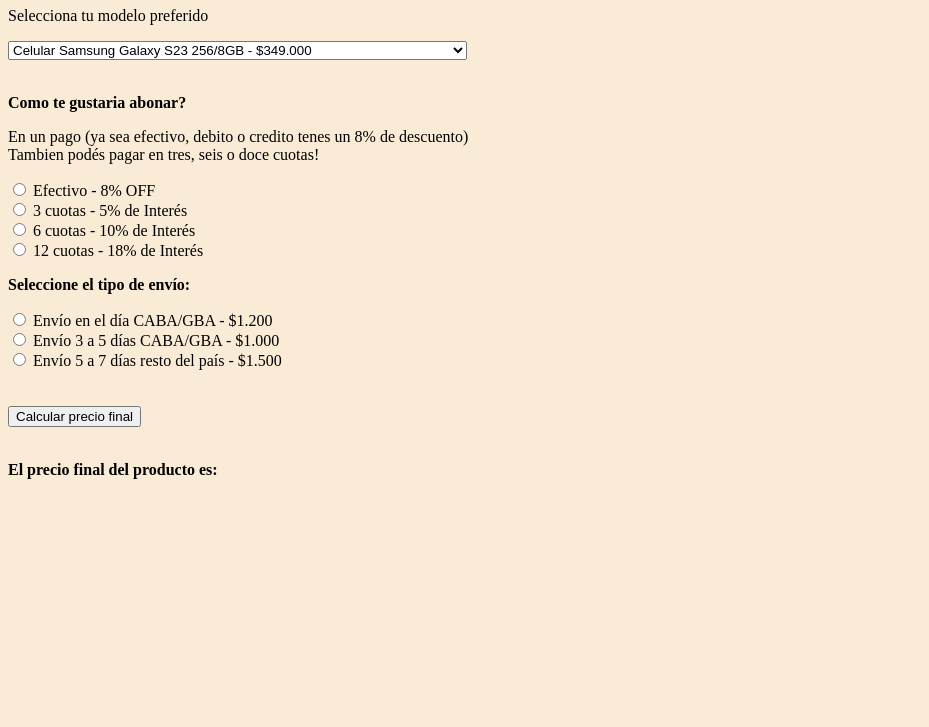
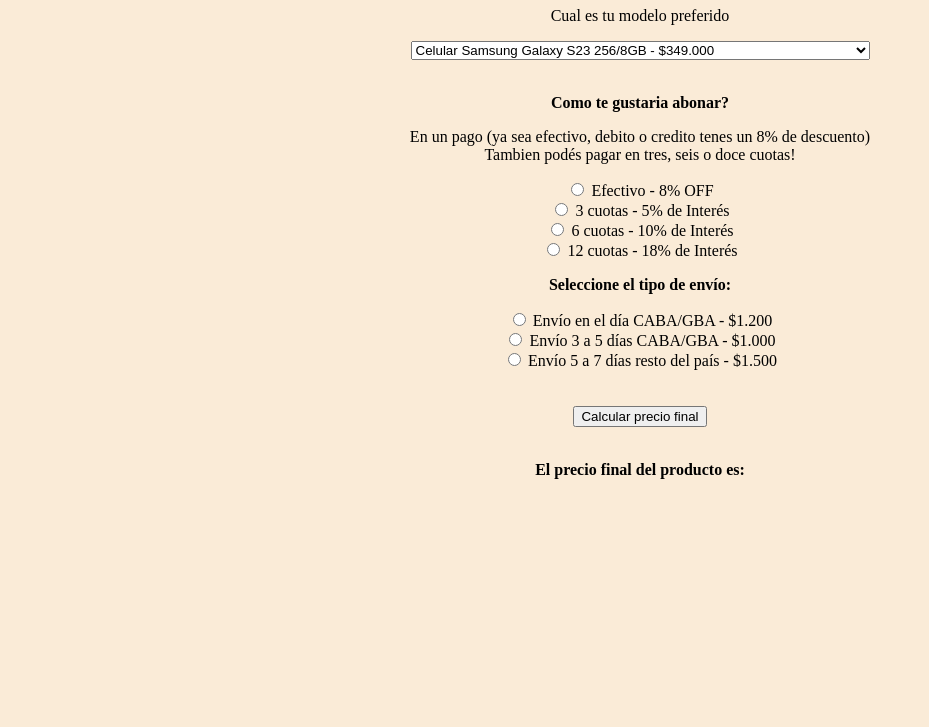
Before and after one commit to Liiodd/PreEntrega1JS, a plain HTML site: page index.html in a window 1280 px wide. Shown: the part 73-800 px from the top of the page, without its empty margins (0-929 px from the left). Drawn offline with Linux system fonts and the light colour scheme.

Commit message:
al medio todo

```diff
--- a/SCSS/style.scss
+++ b/SCSS/style.scss
@@ -1,5 +1,8 @@
 body{
     background-color: antiquewhite;
+   justify-content: center;
+   text-align: center;
+
 }
 
 h1{
--- a/index.html
+++ b/index.html
@@ -10,7 +10,7 @@
 </head>
 <body>
 	<h1>Llevate el Samsung de tus sueños!!</h1>
-	<p>Selecciona tu modelo preferido</p>
+	<p>Cual es tu modelo preferido</p>
 	<select id="producto">
 		<option value="349000">Celular Samsung Galaxy S23 256/8GB - $349.000</option>
 		<option value="429999">Celular Samsung Galaxy S23 Plus 256/8GB - $429.999</option>
```
Also changed, not shown: SCSS/style.css, 1 other file.
